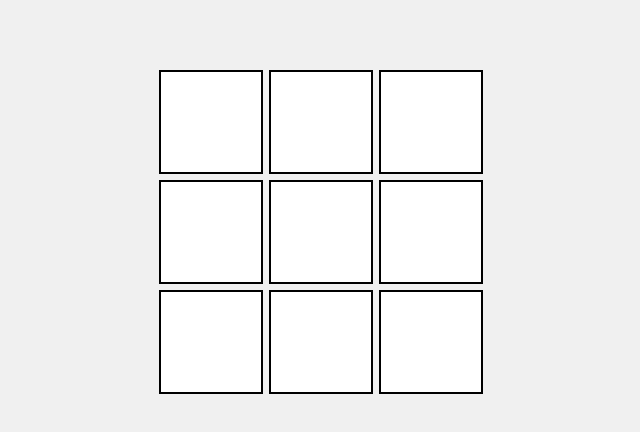
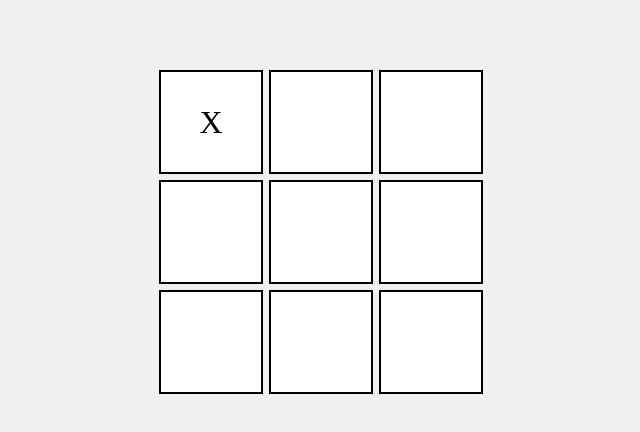
Before and after one commit to KoriH/tic-tac-toe, a plain HTML site: page index.html in a window 1280 px wide. Both pictures are taken after a click on the element 532 px from the left and 292 px from the top of the page. Shown: the part 170-602 px from the top of the page, 321-961 px from the left. Drawn offline with Linux system fonts and the light colour scheme.

Commit message:
added basic listeners

```diff
--- a/index.html
+++ b/index.html
@@ -10,14 +10,9 @@
     <div id="grid" class="tic-tac-toe-grid">
     </div>
     <script>
-        window.onload = function () {
-            let grid = document.getElementById("grid");
-            for (let i = 0; i < 9; i++) {
-                let cell = document.createElement('div');
-                cell.classList.add('cell');
-                grid.appendChild(cell);
-            }
-        }
+
+
+
     </script>
     <script src="script.js"></script>
 </body>
--- a/script.js
+++ b/script.js
@@ -1,5 +1,32 @@
 // IIFE pattern
 (function () {
+
+    const InitiateConstants = (() => {
+        const createDiv = () => {
+            let grid = document.getElementById("grid");
+            for (let i = 0; i < 9; i++) {
+                let cell = document.createElement('div');
+                let cellId = 'tile' + i;
+                cell.setAttribute('id', cellId)
+                cell.classList.add('cell');
+                cell.addEventListener('click', () => {
+                    GameBoard.setGameBoard(MapTiles.getMapping(cellId), "X");
+                    markDiv(cellId);
+                })
+                grid.appendChild(cell);
+            }
+        }
+
+        const markDiv = (pos) => {
+            let tile = document.getElementById(pos);
+            let value = document.createElement('p');
+            value.textContent = GameBoard.getGameBoardTile(MapTiles.getMapping(pos));
+            tile.appendChild(value);
+        }
+
+        return { createDiv }
+    })();
+
     // Constructor for Gameboard object
     const GameBoard = (() => {
         // Gameboard
@@ -10,20 +37,57 @@
             return gameBoard;
         }
 
+        const getGameBoardTile = (pos) => {
+            const [i, j] = pos; //destruturing
+            return gameBoard[i][j];
+        }
+
         // reset it
         const resetGameBoard = () => {
             gameBoard = [['0', '1', '2'], ['3', '4', '5'], ['6', '7', '8']];
         }
 
         // change the values at speicific values
-        const setGameBoard = (i, j, val) => {
+        const setGameBoard = (pos, val) => {
+            const [i, j] = pos; //destruturing
             gameBoard[i][j] = val;
         }
 
         // So when the constructor returns we get the methods that we want to be able to access publically
-        return { getGameBoard, resetGameBoard, setGameBoard };
+        return { getGameBoard, getGameBoardTile, resetGameBoard, setGameBoard };
     })();
 
-    // So that the gameboard is created on window load.
+    // tile to coordinate mapping
+    const MapTiles = (() => {
+        let mapping = {
+            'tile0': [0, 0],
+            'tile1': [0, 1],
+            'tile2': [0, 2],
+            'tile3': [1, 0],
+            'tile4': [1, 1],
+            'tile5': [1, 2],
+            'tile6': [2, 0],
+            'tile7': [2, 1],
+            'tile8': [2, 2]
+        };
+
+        const mapTileToBoard = () => {
+        }
+
+        const getMapping = (tile) => {
+            return mapping[tile];
+        }
+
+        return {mapping, getMapping};
+    })();
+
+    window.InitiateConstants = InitiateConstants;
     window.GameBoard = GameBoard;
+    window.MapTiles = MapTiles;
+
+    const initFunctions = [InitiateConstants.createDiv];
+
+    window.onload = () => {
+        initFunctions.forEach(fn => fn());
+    }
 })();
```
